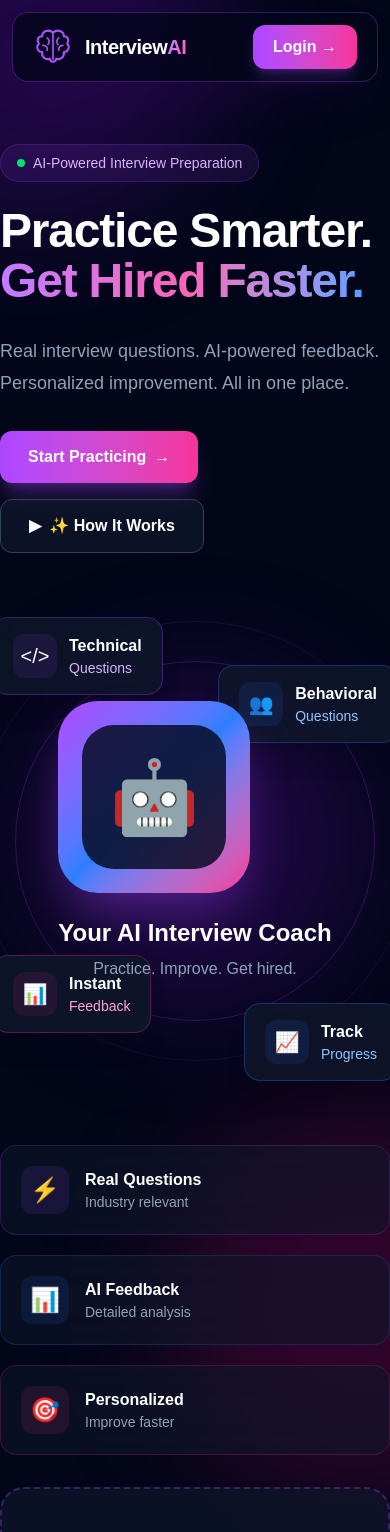
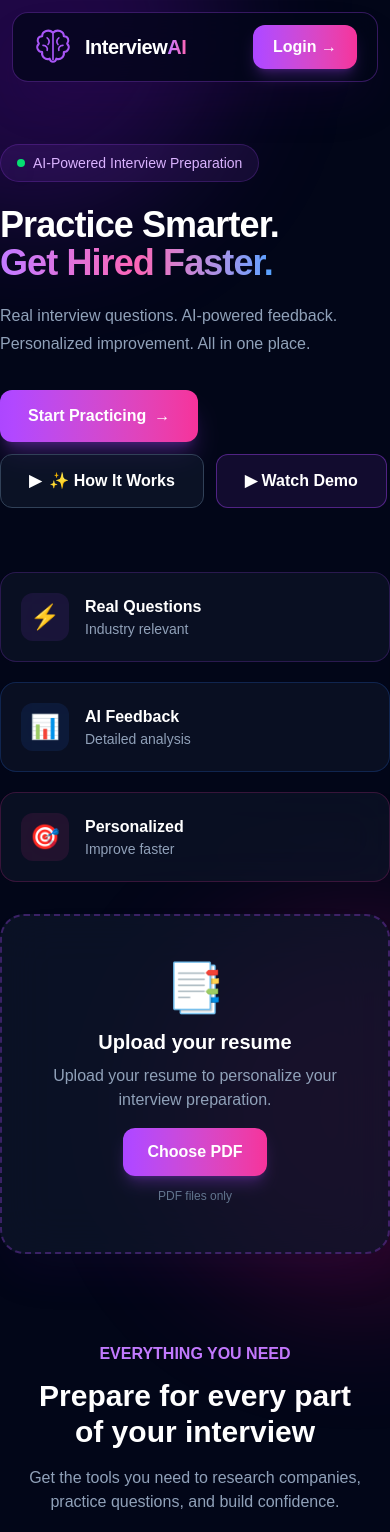
Before and after one commit to Anshgoyal15/Interview-ai, a Next.js app: page / in a window 390 px wide. Shown: the top 1532 px of the page. Built offline with nearby package versions, Linux system fonts and the light colour scheme.

Commit message:
Fix responsive hero layout

```diff
--- a/src/app/create-kit/page.tsx
+++ b/src/app/create-kit/page.tsx
@@ -11,6 +11,7 @@ const [loading, setLoading] = useState(false);
 const [answers, setAnswers] = useState<string[]>([]);
 const [currentQuestion, setCurrentQuestion] = useState(0);
 const [submitted, setSubmitted] = useState(false);
+const [evaluating, setEvaluating] = useState(false);
 const [score, setScore] = useState(0);
 const [feedback, setFeedback] = useState<string[]>([]);
 const [timeLeft, setTimeLeft] = useState(20 * 60);
@@ -39,6 +40,7 @@ useEffect(() => {
   return () => clearInterval(timer);
 }, [generated, submitted]);
 const submitInterview = async () => {
+  setEvaluating(true);
   try {
     const response = await fetch("/api/evaluate-answers", {
       method: "POST",
@@ -83,7 +85,9 @@ const finalScore =
 
     setScore(finalScore);
     setSubmitted(true);
+    setEvaluating(false);
   } catch (error) {
+    setEvaluating(false);
     console.error("SUBMIT ERROR:", error);
 
     alert(
@@ -320,7 +324,7 @@ onChange={(e) => setJobDescription(e.target.value)}
     onClick={submitInterview}
     className="px-5 py-2 bg-green-600 hover:bg-green-700 rounded-lg font-semibold"
   >
-    Submit Interview
+    {evaluating ? "⏳ Evaluating your answers..." : "Submit Interview"}
   </button>
 )}
     </div>
--- a/src/app/page.tsx
+++ b/src/app/page.tsx
@@ -29,6 +29,7 @@ const [analyzingResume, setAnalyzingResume] = useState(false);
   }
 
   setResume(file);
+  setAnalyzingResume(true);
 
   try {
     const formData = new FormData();
@@ -47,10 +48,12 @@ const [analyzingResume, setAnalyzingResume] = useState(false);
 
     console.log("RESUME ANALYSIS:", data.resumeSummary);
 setResumeSummary(data.resumeSummary);
+setAnalyzingResume(false);
 sessionStorage.setItem("resumeSummary", data.resumeSummary);
 
 alert("Resume analyzed successfully! 🎉");
   } catch (error) {
+    setAnalyzingResume(false);
     console.error("RESUME ERROR:", error);
 
     alert(
@@ -198,7 +201,7 @@ alert("Resume analyzed successfully! 🎉");
         </div>
 
         {/* Heading */}
-        <h1 className="text-5xl md:text-6xl lg:text-7xl font-extrabold tracking-tight leading-[1.05]">
+        <h1 className="text-4xl md:text-6xl lg:text-7xl font-extrabold tracking-tight leading-[1.05]">
 
           <span className="text-white">
             Practice Smarter.
@@ -213,13 +216,13 @@ alert("Resume analyzed successfully! 🎉");
         </h1>
 
         {/* Description */}
-        <p className="mt-7 text-lg md:text-xl text-slate-400 max-w-xl leading-8">
-          Real interview questions. AI-powered feedback.
-          Personalized improvement. All in one place.
-        </p>
+        <p className="mt-5 sm:mt-7 text-base sm:text-lg md:text-xl text-slate-400 max-w-xl leading-7 sm:leading-8">
+  Real interview questions. AI-powered feedback.
+  Personalized improvement. All in one place.
+</p>
 
         {/* Buttons */}
-        <div className="flex flex-wrap gap-4 mt-8">
+        <div className="flex flex-wrap gap-3 mt-8">
 
           <Link
             href="/create-kit"
@@ -236,6 +239,14 @@ alert("Resume analyzed successfully! 🎉");
             <span>▶</span>
             ✨ How It Works
           </button>
+          <a
+  href="https://www.youtube.com/watch?v=P5NjkLpllA4"
+  target="_blank"
+  rel="noopener noreferrer"
+  className="inline-flex items-center gap-2 px-7 py-3.5 rounded-xl border border-purple-500/40 bg-purple-500/10 text-white font-semibold hover:bg-purple-500/20 transition"
+>
+  ▶ Watch Demo
+</a>
 
         </div>
 
@@ -243,7 +254,7 @@ alert("Resume analyzed successfully! 🎉");
 
 
       {/* RIGHT SIDE — AI VISUAL */}
-      <div className="relative flex items-center justify-center min-h-[480px]">
+      <div className="hidden lg:flex relative items-center justify-center min-h-[480px] -mt-10">
 
         {/* Outer Glow */}
         <div className="absolute w-80 h-80 bg-purple-600/20 rounded-full blur-3xl" />
@@ -282,7 +293,7 @@ alert("Resume analyzed successfully! 🎉");
 
 
         {/* Technical Questions Card */}
-        <div className="absolute top-4 -left-2 md:left-0 lg:-left-8 rounded-2xl border border-purple-500/30 bg-slate-900/80 backdrop-blur-xl px-5 py-4 shadow-xl">
+        <div className="absolute top-4 left-2 md:left-0 lg:-left-8 rounded-2xl border border-purple-500/30 bg-slate-900/80 backdrop-blur-xl px-5 py-4 shadow-xl">
 
           <div className="flex items-center gap-3">
 
@@ -435,10 +446,10 @@ alert("Resume analyzed successfully! 🎉");
       </div>
 
     </div>
+    </div>
 
-  </div>
+  </section>
 
-</section>
           {/* Resume Upload */}
           <div className="max-w-xl mx-auto mt-24 mb-6">
             <label
@@ -446,7 +457,7 @@ alert("Resume analyzed successfully! 🎉");
               className="block cursor-pointer rounded-3xl border-2 border-dashed border-purple-500/30 bg-slate-900/70 backdrop-blur-xl px-8 py-12 text-center shadow-2xl shadow-purple-900/10 hover:border-purple-400/60 hover:bg-slate-900 transition-all duration-300"
             >
               <div className="text-5xl mb-4">
-                📄
+                📑
               </div>
 
               <h3 className="text-xl font-semibold mb-2">
@@ -458,7 +469,7 @@ alert("Resume analyzed successfully! 🎉");
               </p>
 
               <span className="inline-block bg-gradient-to-r from-purple-500 to-pink-500 hover:scale-105 px-6 py-3 rounded-xl font-semibold text-white shadow-lg shadow-purple-500/25 transition">
-  Choose PDF
+  {analyzingResume ? "⏳ Analyzing your resume..." : "Choose PDF"}
 </span>
 
               <p className="text-xs text-slate-500 mt-3">
```
